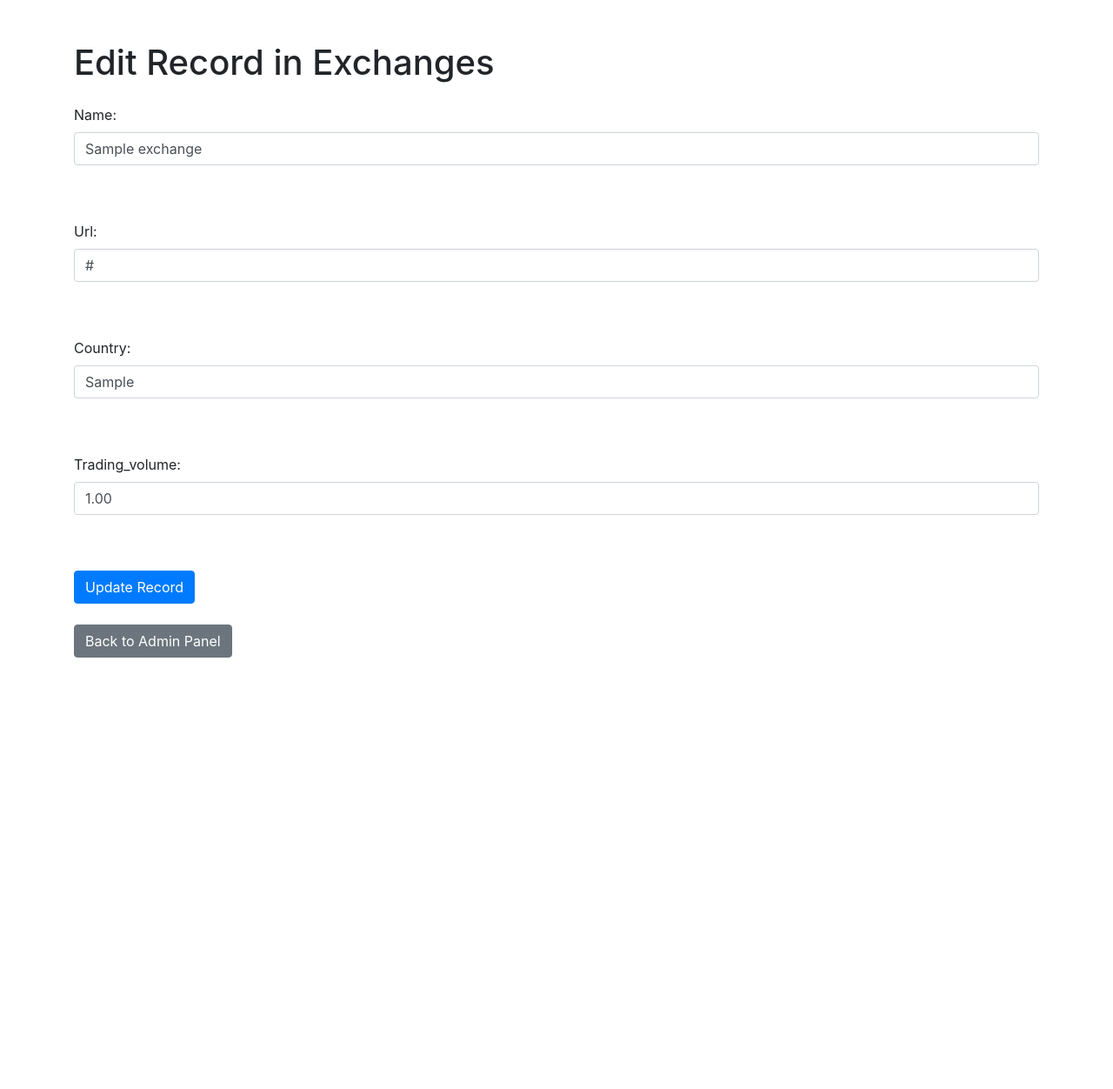
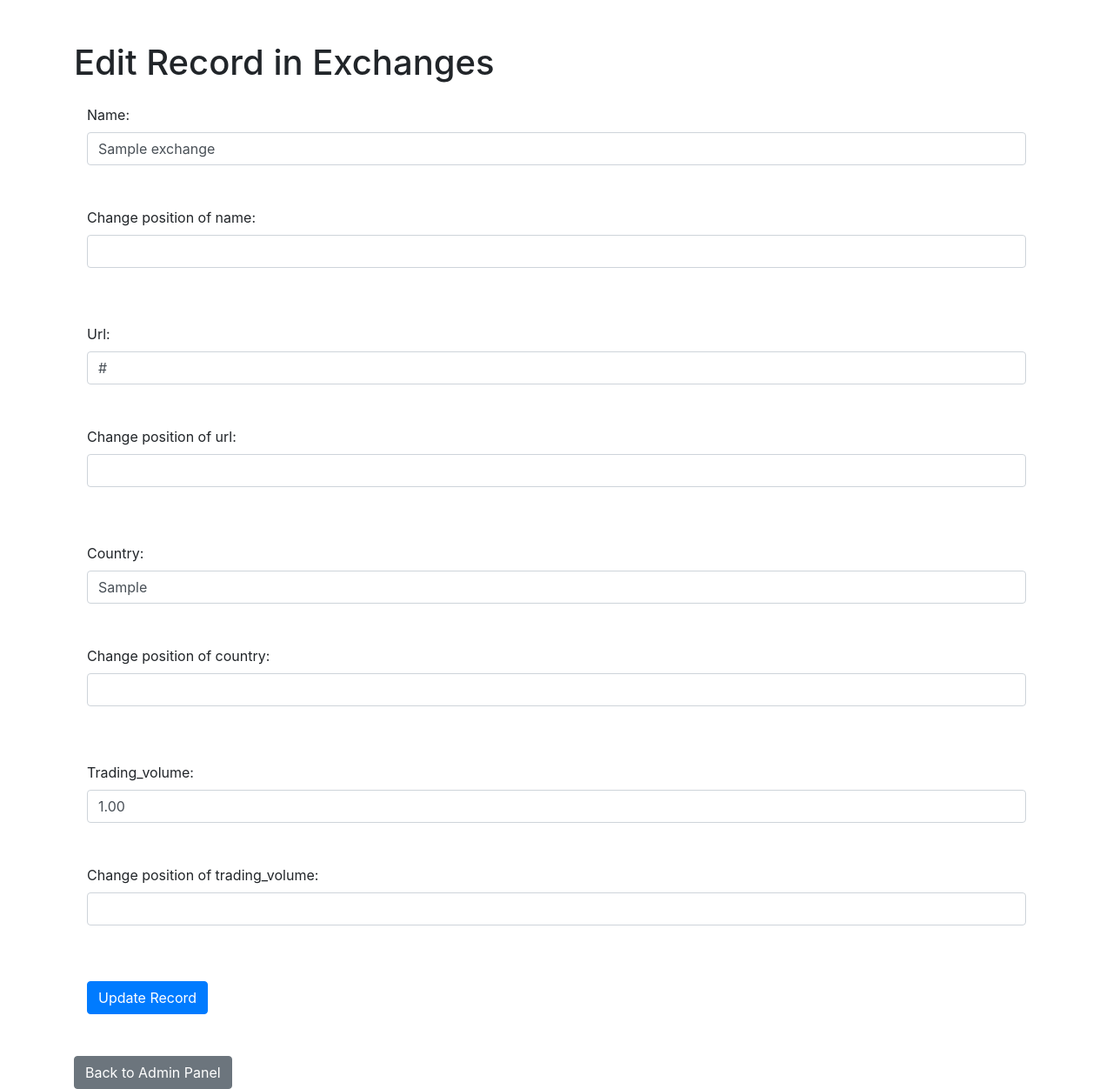
Before and after one commit to TsybukloN/xampp_project, a PHP site: page /project/edit.php?id=1&table=Exchanges in a window 1280 px wide. Shown: the whole page at 87% size. Before the commit the page ends 756 px from the top, so only its background shows below. Run offline with PHP 8.4, Linux system fonts and the light colour scheme; the visitor is signed in with stand-in values (Sample User, id 1); tables that the repository leaves empty hold one stand-in row (values such as "Sample post").

Commit message:
adding swap columns logic

```diff
--- a/project/edit.php
+++ b/project/edit.php
@@ -1,15 +1,9 @@
 <?php
 session_start();
-global $connection;
 include('db.php');
 
-if (!isset($_SESSION['user_id'])) {
+if (!isset($_SESSION['user_id']) || $_SESSION['role'] != 'admin') {
     header('Location: index.php');
-    exit;
-}
-
-if ($_SESSION['role'] != 'admin') {
-    header('Location: dashboard.php');
     exit;
 }
 
@@ -31,7 +25,7 @@ function generate_edit_form($table, $id) {
         $record_result = mysqli_query($connection, $query);
         $record = mysqli_fetch_assoc($record_result);
 
-        echo "<form method='POST' action='edit.php?table=$table&id=$id' class='mt-4'>";
+        echo "<form method='POST' action='edit.php?table=$table&id=$id' class='container mt-4'>";
 
         while ($column = mysqli_fetch_assoc($result)) {
             $field = $column['Field'];
@@ -45,24 +39,19 @@ function generate_edit_form($table, $id) {
 
             if (strpos($type, 'int') !== false || strpos($type, 'float') !== false || strpos($type, 'decimal') !== false) {
                 $input_type = 'number';
-            }
-            elseif (strpos($type, 'date') !== false || strpos($type, 'time') !== false || strpos($type, 'datetime') !== false) {
+            } elseif (strpos($type, 'date') !== false || strpos($type, 'time') !== false || strpos($type, 'datetime') !== false) {
                 $input_type = 'date';
-            }
-            elseif ($field === 'password') {
+            } elseif ($field === 'password') {
                 $input_type = 'password';
             }
 
-            echo "<div class='form-group'>";
-            echo "<label for='$field'>" . ucfirst($field) . ":</label>";
+            echo "<div class='mb-3'>";
+            echo "<label for='$field' class='form-label'>" . ucfirst($field) . ":</label>";
 
-            if ($input_type == 'number') {
-                echo "<input type='number' id='$field' name='$field' class='form-control' value='" . htmlspecialchars($record[$field]) . "' required><br><br>";
-            } elseif ($input_type == 'date') {
-                echo "<input type='date' id='$field' name='$field' class='form-control' value='" . htmlspecialchars($record[$field]) . "' required><br><br>";
-            } else {
-                echo "<input type='$input_type' id='$field' name='$field' class='form-control' value='" . htmlspecialchars($record[$field]) . "' required><br><br>";
-            }
+            echo "<input type='$input_type' id='$field' name='$field' value='" . htmlspecialchars($record[$field]) . "' class='form-control' required><br><br>";
+
+            echo "<label for='position_$field' class='form-label'>Change position of $field:</label>";
+            echo "<input type='number' id='position_$field' name='position_$field' class='form-control' min='1'><br><br>";
 
             echo "</div>";
         }
@@ -76,40 +65,50 @@ function generate_edit_form($table, $id) {
 
 if (isset($_POST['edit'])) {
     $columns = [];
-    $values = [];
+    $query_columns = "SHOW COLUMNS FROM $table";
+    $result_columns = mysqli_query($connection, $query_columns);
 
-    $query = "SHOW COLUMNS FROM $table";
-    $result = mysqli_query($connection, $query);
+    while ($column = mysqli_fetch_assoc($result_columns)) {
+        $columns[] = $column['Field'];
+    }
 
-    while ($column = mysqli_fetch_assoc($result)) {
-        $field = $column['Field'];
-
-        if ($field === 'id') {
-            continue;
-        }
-
-        if (isset($_POST[$field])) {
-            $columns[] = $field;
-            $values[] = "'" . mysqli_real_escape_string($connection, $_POST[$field]) . "'";
+    $set_values = [];
+    foreach ($columns as $column) {
+        if (isset($_POST[$column])) {
+            $set_values[] = "$column = '" . mysqli_real_escape_string($connection, $_POST[$column]) . "'";
         }
     }
 
-    $set_values = [];
-    foreach ($columns as $index => $column) {
-        $set_values[] = "$column = " . $values[$index];
-    }
-
     $set_str = implode(", ", $set_values);
-
     $query = "UPDATE $table SET $set_str WHERE id = $id";
     $result = mysqli_query($connection, $query);
 
     if ($result) {
-        echo "<div class='alert alert-success mt-4'>Record updated successfully.</div>";
+        echo "Record updated successfully.";
     } else {
-        echo "<div class='alert alert-danger mt-4'>Error: " . mysqli_error($connection) . "</div>";
+        echo "Error: " . mysqli_error($connection);
+    }
+
+    foreach ($columns as $column) {
+        if (isset($_POST['position_' . $column])) {
+            $new_position = intval($_POST['position_' . $column]);
+
+            if ($new_position > 0 && $new_position <= count($columns)) {
+                $previous_column = $columns[$new_position - 1];
+                $type = null;
+
+                $query_type = "SHOW COLUMNS FROM $table WHERE Field = '$column'";
+                $result_type = mysqli_query($connection, $query_type);
+                $column_info = mysqli_fetch_assoc($result_type);
+                $type = $column_info['Type'];
+
+                $query_pos = "ALTER TABLE $table MODIFY COLUMN `$column` $type AFTER `$previous_column`";
+                mysqli_query($connection, $query_pos);
+            }
+        }
     }
 }
+
 ?>
 
 <!DOCTYPE html>
@@ -118,22 +117,18 @@ if (isset($_POST['edit'])) {
     <meta charset="UTF-8">
     <meta name="viewport" content="width=device-width, initial-scale=1.0">
     <title>Edit Record - <?php echo ucfirst($table); ?></title>
-
-    <link href="https://stackpath.bootstrapcdn.com/bootstrap/4.3.1/css/bootstrap.min.css" rel="stylesheet">
+    <link href="https://stackpath.bootstrapcdn.com/bootstrap/4.5.2/css/bootstrap.min.css" rel="stylesheet">
 </head>
-<body class="container mt-5">
-
-<h1>Edit Record in <?php echo ucfirst($table); ?></h1>
-
-<?php generate_edit_form($table, $id); ?>
-
-<br>
-<a href="dashboard.php" class="btn btn-secondary">Back to Admin Panel</a>
-
-<script src="https://code.jquery.com/jquery-3.3.1.slim.min.js"></script>
-<script src="https://cdnjs.cloudflare.com/ajax/libs/popper.js/1.14.7/umd/popper.min.js"></script>
-<script src="https://stackpath.bootstrapcdn.com/bootstrap/4.3.1/js/bootstrap.min.js"></script>
-
+<body>
+<div class="container">
+    <h1 class="mt-5">Edit Record in <?php echo ucfirst($table); ?></h1>
+    <?php generate_edit_form($table, $id); ?>
+    <br><br>
+    <a href="dashboard.php" class="btn btn-secondary">Back to Admin Panel</a>
+</div>
+<script src="https://code.jquery.com/jquery-3.5.1.slim.min.js"></script>
+<script src="https://cdn.jsdelivr.net/npm/@popperjs/core@2.9.3/dist/umd/popper.min.js"></script>
+<script src="https://stackpath.bootstrapcdn.com/bootstrap/4.5.2/js/bootstrap.min.js"></script>
 </body>
 </html>
 
```
